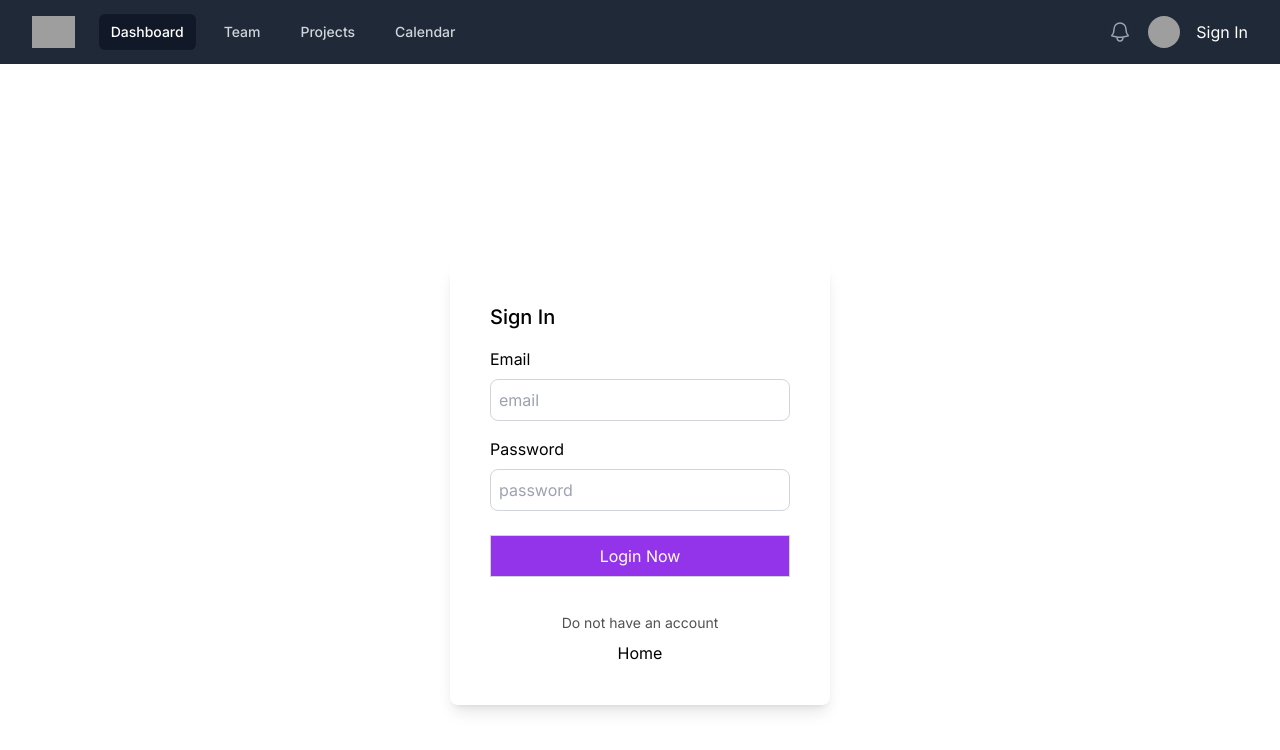
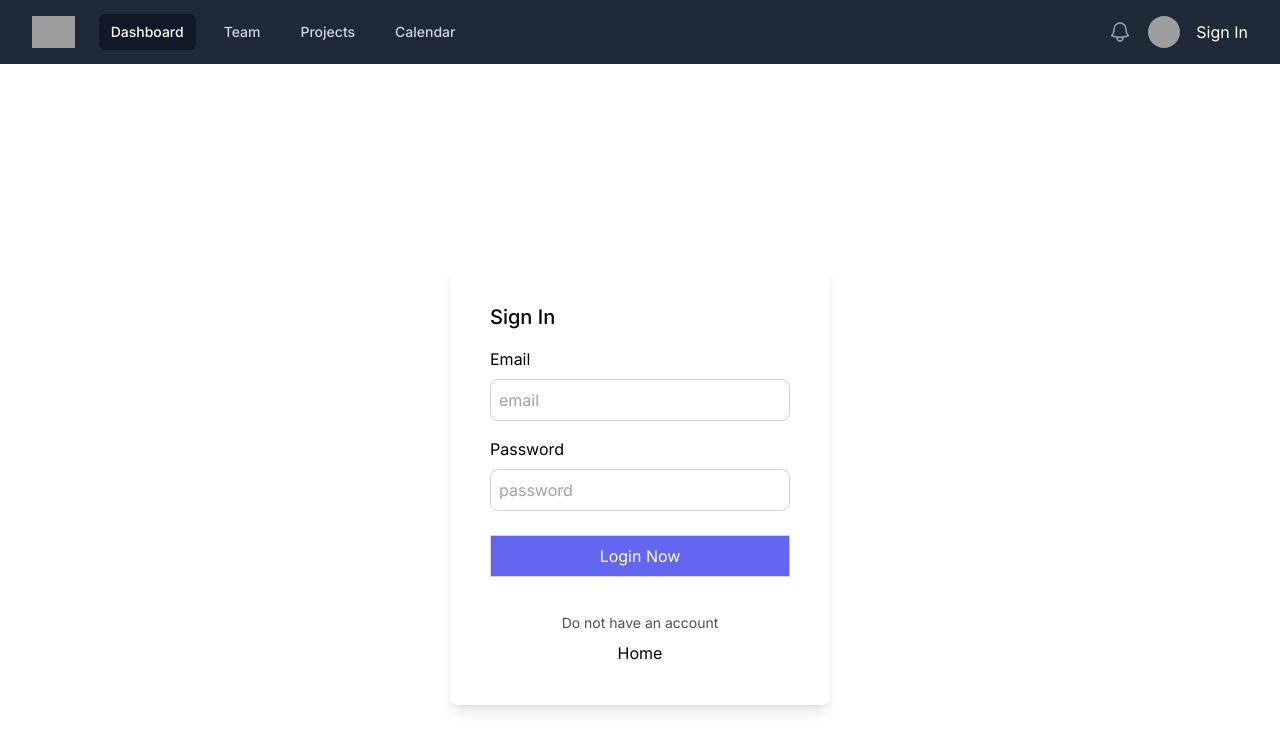
Before and after one commit to shasank2/bliss-nextjs, a Next.js app: page /signin in a window 1280 px wide. Shown: the top 750 px of the page. Built offline with nearby package versions, Linux system fonts and the light colour scheme; no server answers; grey boxes are pictures that could not be loaded.

Commit message:
refactor and design

```diff
--- a/app/addproduct/productForm.tsx
+++ b/app/addproduct/productForm.tsx
@@ -2,9 +2,9 @@
 import React, { useState } from 'react'
 import { signIn, signOut, useSession } from 'next-auth/react'
 import { useRouter } from 'next/router'
-import Size from '../components/AddProduct/Size'
-import Color from '../components/AddProduct/Color'
-import ImageUpload from '../components/AddProduct/ImageUpload'
+import Size from '../../components/AddProduct/Size'
+import Color from '../../components/AddProduct/Color'
+import ImageUpload from '../../components/AddProduct/ImageUpload'
 
 type Props = {}
 
@@ -125,9 +125,9 @@ const ProductForm = (props: Props) => {
                 </div>
                 <Color setFormData={setFormData} Color={formData.color} />
 
-                <div className="mb-4">
+                {/* <div className="mb-4">
                     <ImageUpload info={info} updateInfo={updateInfo} imageUrls={imageUrls} setImageUrls={setImageUrls} handleImageChange={handleImageChange} />
-                </div>
+                </div> */}
 
 
                 <div className="flex items-center justify-between">
--- a/app/page.tsx
+++ b/app/page.tsx
@@ -1,9 +1,8 @@
-import Navbar from './components/Navbar'
+import Navbar from '../components/Navbar'
 
 export default async function Home() {
   return (
     <main className="">
-      <Navbar />
       <div className="relative flex place-items-center before:absolute before:h-[300px] before:w-[480px] before:-translate-x-1/2 before:rounded-full before:bg-gradient-radial before:from-white before:to-transparent before:blur-2xl before:content-[''] after:absolute after:-z-20 after:h-[180px] after:w-[240px] after:translate-x-1/3 after:bg-gradient-conic after:from-sky-200 after:via-blue-200 after:blur-2xl after:content-[''] before:dark:bg-gradient-to-br before:dark:from-transparent before:dark:to-blue-700 before:dark:opacity-10 after:dark:from-sky-900 after:dark:via-[#0141ff] after:dark:opacity-40 before:lg:h-[360px] z-[-1]">
 
       </div>
--- a/app/signin/SiginForm.tsx
+++ b/app/signin/SiginForm.tsx
@@ -48,7 +48,7 @@ const SigninForm = (props: Props) => {
                     placeholder='password'
                     onChange={(e) => setUser({ ...user, password: e.target.value })}
                 />
-                <button onClick={Login} className='p-2 border bg-purple-600 text-white border-gray-300 mt-2 mb-4 focus:outline-none focus:border-gray-600'>
+                <button onClick={Login} className='p-2 border bg-indigo-500 text-white border-gray-300 mt-2 mb-4 focus:outline-none focus:border-gray-600'>
                     Login Now
                 </button>
                 <Link href='/signup' className='text-sm text-center mt-5 text-neutral-600'>Do not have an account</Link>
--- a/app/lib/session.ts
+++ b/lib/session.ts
@@ -1,5 +1,5 @@
 import { getServerSession } from "next-auth";
-import { options } from "../api/auth/[...nextauth]/options";
+import { options } from "../app/api/auth/[...nextauth]/options";
 
 export function getSession(){
     return getServerSession(options)
--- a/package.json
+++ b/package.json
@@ -3,7 +3,7 @@
   "version": "0.1.0",
   "private": true,
   "scripts": {
-    "dev": "next dev -p 3001",
+    "dev": "next dev",
     "build": "next build",
     "start": "next start",
     "lint": "next lint"
```
Also changed, not shown: app/layout.tsx (+2 -5 lines), components/Provider.tsx (renamed from app/components/Provider.tsx, +5 -4 lines), components/AddProduct/Color.tsx (renamed from app/components/AddProduct/Color.tsx), components/AddProduct/ImageUpload.tsx (renamed from app/components/AddProduct/ImageUpload.tsx), components/AddProduct/Size.tsx (renamed from app/components/AddProduct/Size.tsx), components/Navbar.tsx (renamed from app/components/Navbar.tsx).
